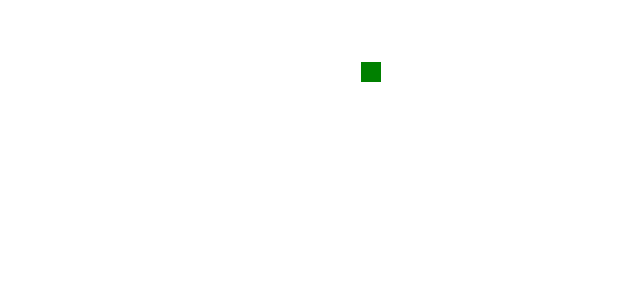
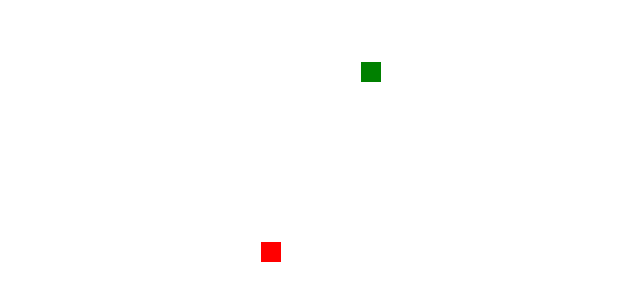
Before and after one commit to Ozzy-codes/react-snake-game, a React (Vite) app: page / in a window 1280 px wide. Shown: the part 138-438 px from the top of the page, without its empty margins (379-1019 px from the left). Built offline with nearby package versions, Linux system fonts and the light colour scheme.

Commit message:
add food style and state
Additionally replaced single quotes to double quotes - java
style

```diff
--- a/src/App.css
+++ b/src/App.css
@@ -19,12 +19,17 @@ body {
   flex-wrap: wrap;
 }
 
-.blankSpace {
+.space {
+  --_bg: var(--bg, white);
   width: 20px;
   height: 20px;
-  background: white;
+  background: var(--_bg);
 }
 
 .snake {
-  background: green;
+  --bg: green;
 }
+
+.food {
+  --bg: red;
+}
--- a/src/App.tsx
+++ b/src/App.tsx
@@ -1,19 +1,27 @@
-import { useState, } from 'react'
-import './App.css'
-import useUserInput from './hooks/useUserInput'
-import useAutoMove from './hooks/useAutoMove'
+import { useState, } from "react"
+import "./App.css"
+import useUserInput from "./hooks/useUserInput"
+import useAutoMove from "./hooks/useAutoMove"
 
 function App() {
   const [snake, setSnake] = useState([0])
+  const [food, setFood] = useState(190)
   const [direction, setDirection] = useState("right")
   useUserInput(setDirection)
   useAutoMove(snake, setSnake, direction)
 
-
+  //  TODO: how to randomly add food to the content, while ensuring it wont be on the snake
   const content = () => {
     const list = new Array(400)
     for (let i = 0; i < list.length; i++) {
-      const divStyle = snake.includes(i) ? 'blankSpace snake' : 'blankSpace'
+      let divStyle = null
+
+      if (i === food) {
+        divStyle = "space food"
+      } else if (snake.includes(i)) {
+        divStyle = "space snake"
+      } else divStyle = "space"
+
       list[i] = (<div key={i} className={divStyle}></div>)
     }
     return list
@@ -21,7 +29,7 @@ function App() {
 
   return (
     <>
-      <div className='topLvl'>
+      <div className="topLvl">
         {content()}
       </div>
     </>
```
